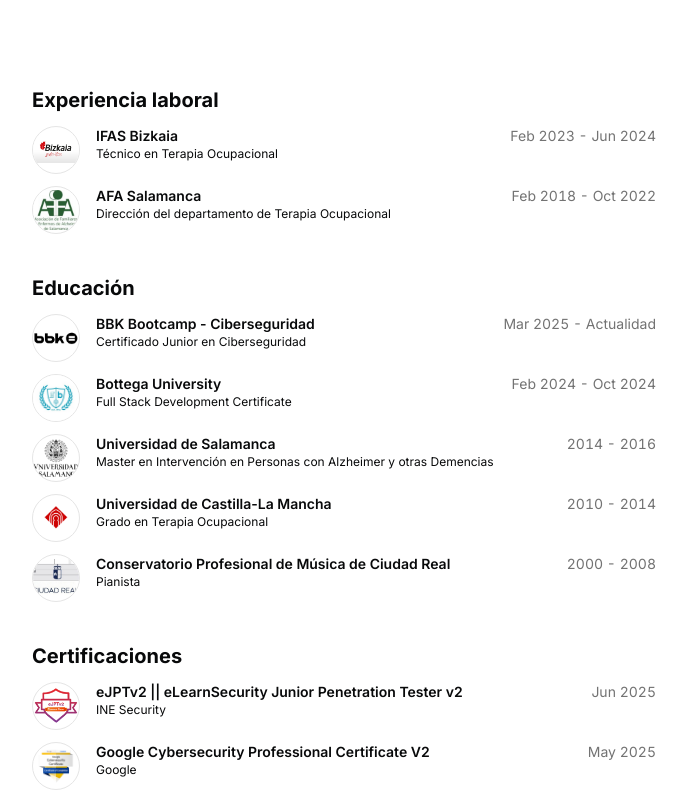
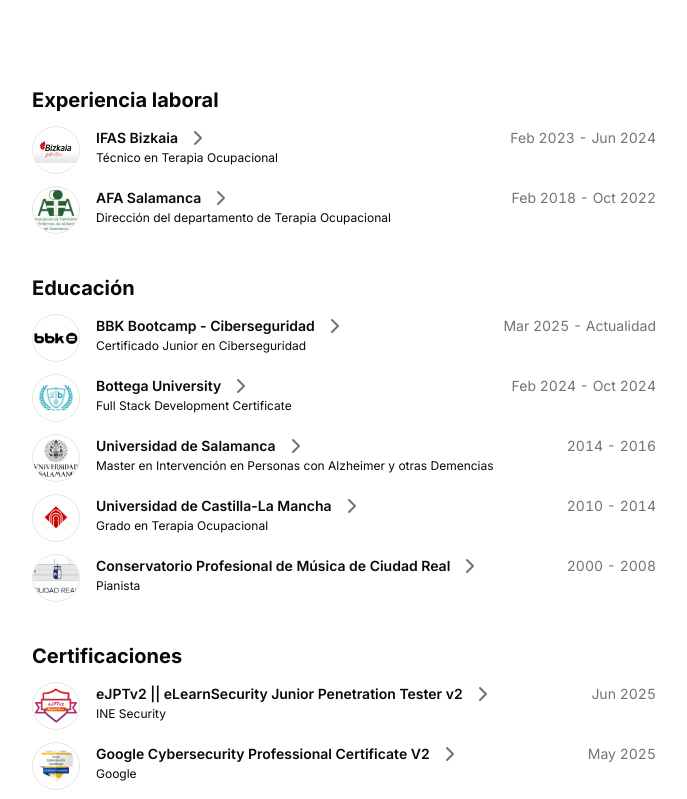
Before and after one commit to rupi014/Portfolio-RBL, a Next.js app: page / in a window 1280 px wide. Shown: the part 2041-2840 px from the top of the page, without its empty margins (296-983 px from the left). Built offline with nearby package versions, Linux system fonts and the light colour scheme.

Commit message:
more changes

```diff
--- a/src/components/resume-card.tsx
+++ b/src/components/resume-card.tsx
@@ -50,7 +50,7 @@
       target={target}
       rel={rel}
     >
-      <Card className="flex">
+      <Card className="flex transition-all hover:border-blue-400 hover:p-4">
         <div className="flex-none">
           <Avatar className="border size-12 m-auto bg-muted-background dark:bg-foreground">
             <AvatarImage
@@ -79,12 +79,14 @@
                     ))}
                   </span>
                 )}
-                <ChevronRightIcon
+                <span
                   className={cn(
-                    "size-4 translate-x-0 transform opacity-0 transition-all duration-300 ease-out group-hover:translate-x-1 group-hover:opacity-100",
-                    isExpanded ? "rotate-90" : "rotate-0"
+                    "ml-2 transition-transform duration-300 group-hover:rotate-90 group-hover:text-black-500 text-muted-foreground",
                   )}
-                />
+                  title="Haz clic para ver más"
+                >
+                  <ChevronRightIcon />
+                </span>
               </h3>
               <div className="text-xs sm:text-sm tabular-nums text-muted-foreground text-right">
                 {period}
```
